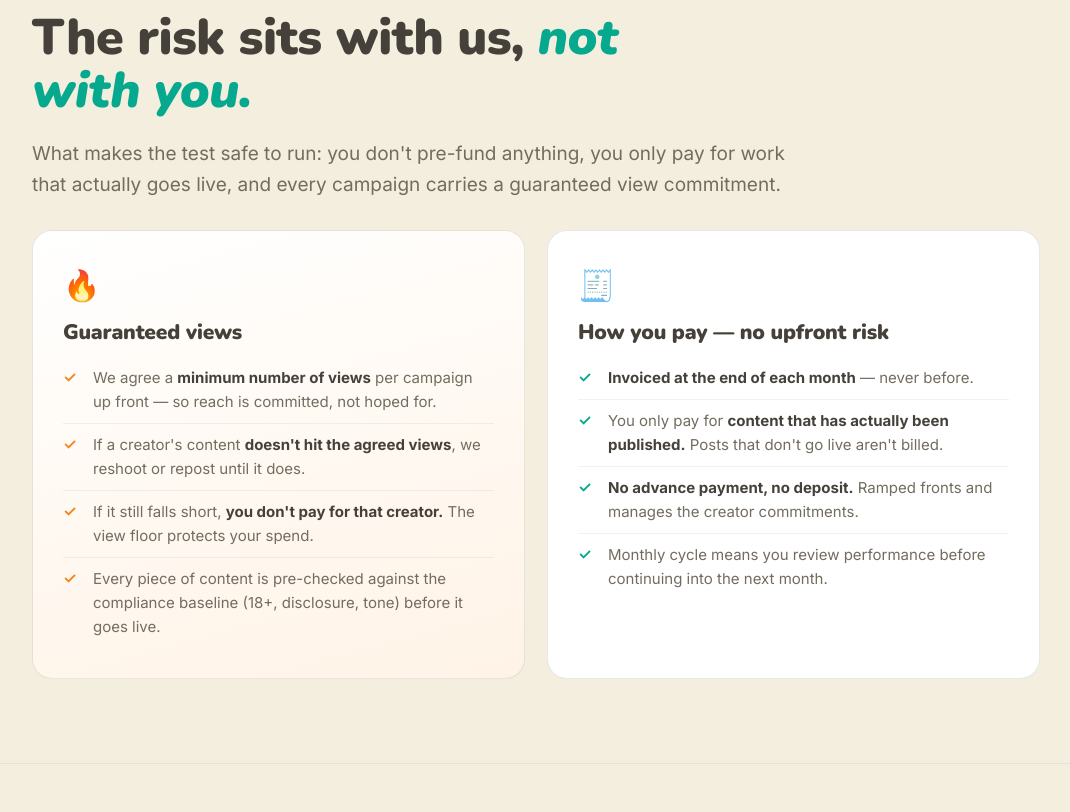
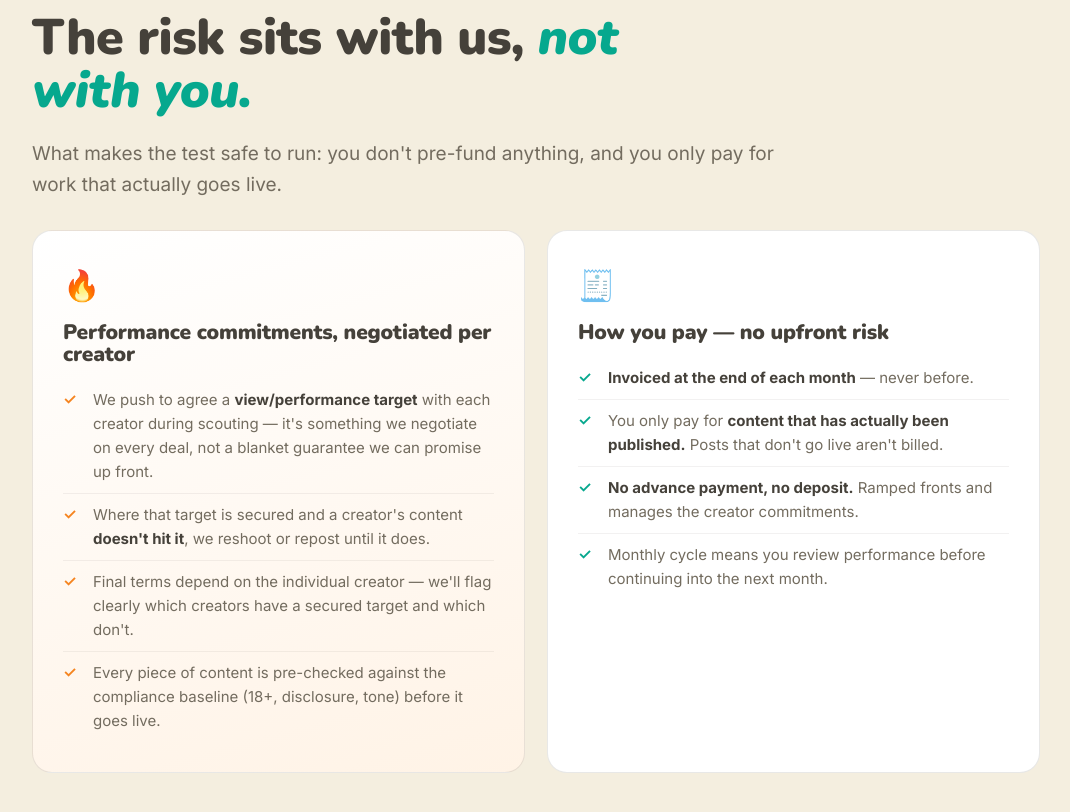
Before and after one commit to dcremades78/nextlotto, a plain HTML site: page index.html in a window 1280 px wide. Shown: the part 7348-8160 px from the top of the page, without its empty margins (104-1174 px from the left). Drawn offline with nearby package versions, Linux system fonts and the light colour scheme.

Commit message:
Add files via upload

```diff
--- a/index.html
+++ b/index.html
@@ -365,15 +365,15 @@ footer p{font-size:14px;color:var(--soft)}
 <section id="guarantee"><div class="wrap">
   <div class="kick">06 · Guarantee &amp; Terms</div>
   <h2>The risk sits with us, <em>not with you.</em></h2>
-  <p class="lead" style="margin-bottom:30px">What makes the test safe to run: you don't pre-fund anything, you only pay for work that actually goes live, and every campaign carries a guaranteed view commitment.</p>
+  <p class="lead" style="margin-bottom:30px">What makes the test safe to run: you don't pre-fund anything, and you only pay for work that actually goes live.</p>
   <div class="guar">
     <div class="gcard fire">
       <span class="gi">🔥</span>
-      <h3>Guaranteed views</h3>
+      <h3>Performance commitments, negotiated per creator</h3>
       <ul>
-        <li>We agree a <b>minimum number of views</b> per campaign up front — so reach is committed, not hoped for.</li>
-        <li>If a creator's content <b>doesn't hit the agreed views</b>, we reshoot or repost until it does.</li>
-        <li>If it still falls short, <b>you don't pay for that creator.</b> The view floor protects your spend.</li>
+        <li>We push to agree a <b>view/performance target</b> with each creator during scouting — it's something we negotiate on every deal, not a blanket guarantee we can promise up front.</li>
+        <li>Where that target is secured and a creator's content <b>doesn't hit it</b>, we reshoot or repost until it does.</li>
+        <li>Final terms depend on the individual creator — we'll flag clearly which creators have a secured target and which don't.</li>
         <li>Every piece of content is pre-checked against the compliance baseline (18+, disclosure, tone) before it goes live.</li>
       </ul>
     </div>
@@ -403,13 +403,12 @@ footer p{font-size:14px;color:var(--soft)}
       <li><b>€16,000/mo</b> working budget — split across both lanes, creator fees and usage rights</li>
       <li><b>+ 25% Ramped fee (€4,000)</b> — casting, compliance review, briefing, content review, weekly reporting</li>
       <li>Layered roster across both lanes: nano + micro + mid-tier German creators</li>
-      <li><b>Guaranteed views</b> on every campaign — reshoot, repost, or no charge if missed</li>
+      <li><b>Performance targets negotiated per creator</b> during scouting — reshoot or repost where a secured target isn't hit</li>
       <li><b>Billed at month end, only for published content</b> — no upfront payment</li>
       <li><b>Not included:</b> paid amplification media spend</li>
     </ul>
-    <div class="waive">🎁 <b>Launch incentive:</b> we'll <b>waive the Ramped fee for October</b> — same €20,000 spend, but the full amount goes into working budget for month one.</div>
   </div>
-  <p class="disclaim">Three months is the recommended commitment because the arc compounds with the calendar: October learns across both lanes, November reallocates toward what's converting, December scales the proven winners straight into Silvester-Millionen. All figures — budget split, CPMs, creator terms — are estimates from our experience, not commitments. Final terms are negotiated creator by creator during scouting, before that creator's content goes live.</p>
+  <p class="disclaim">Three months is the recommended commitment because the arc compounds with the calendar: October learns across both lanes, November reallocates toward what's converting, December scales the proven winners straight into Silvester-Millionen. All figures — budget split, CPMs, creator terms — are estimates from our experience, not commitments. Final terms, including any performance target, are negotiated creator by creator during scouting, before that creator's content goes live.</p>
 </div></section>
 
 <section id="proof"><div class="wrap">
```
